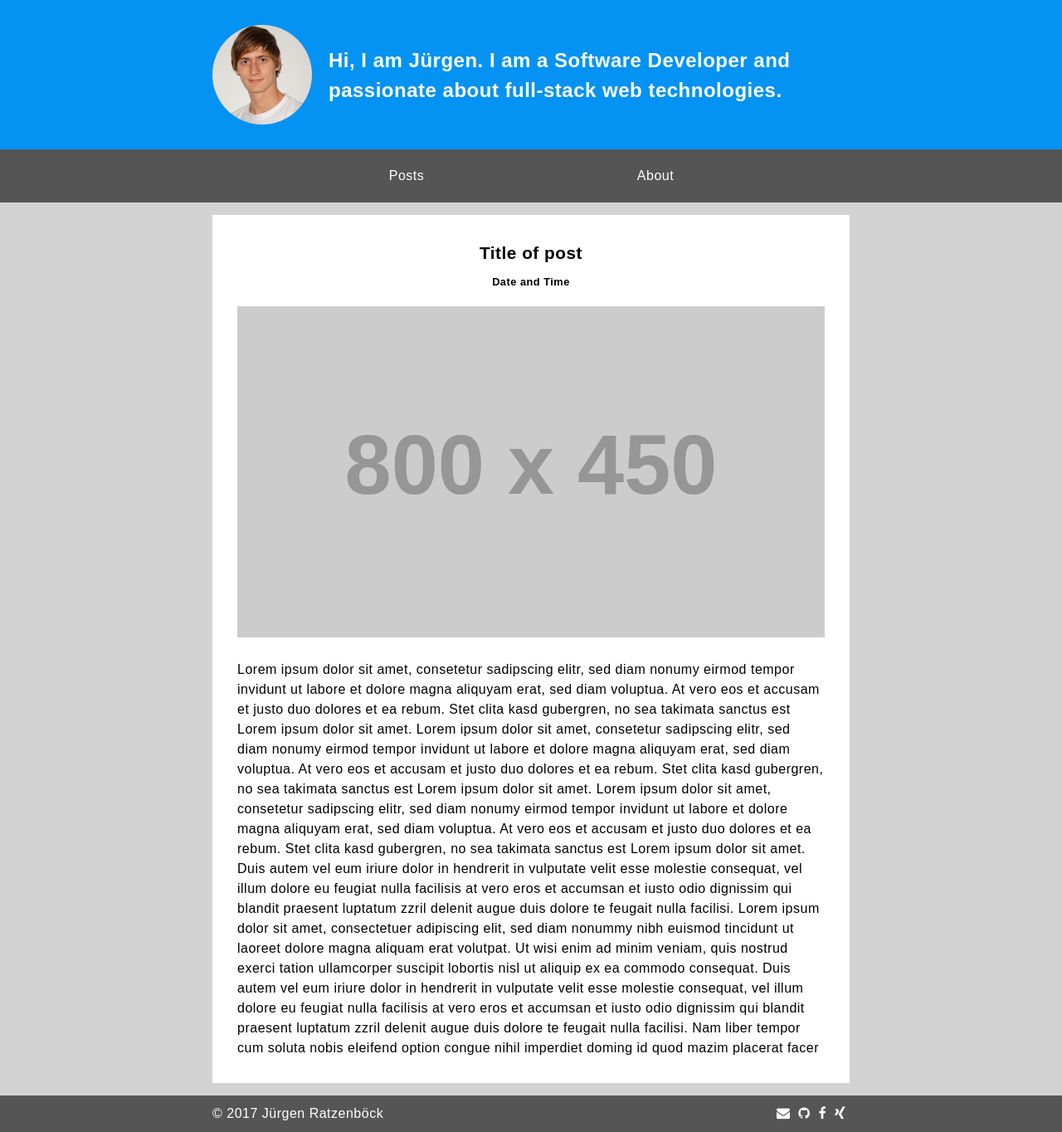
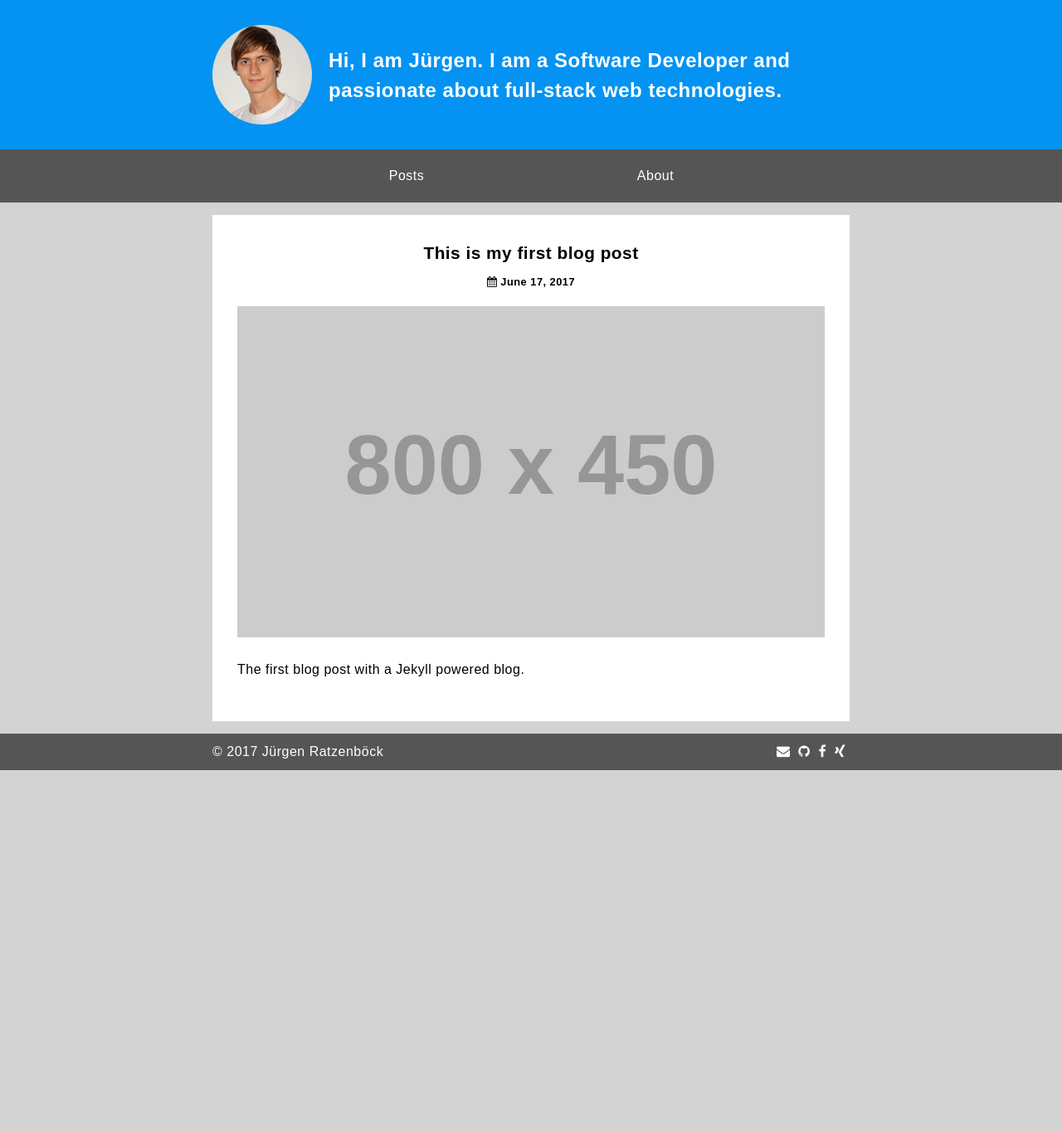
Before and after one commit to jratzenboeck/jratzenboeck-blog, a Jekyll site: the page built from _posts/2017-06-23-test-post.md, in a window 1280 px wide. Shown: the whole page at 83% size. Built offline with Jekyll 4.4.1, drawn with Linux system fonts in a browser that asks for light colours; after the commit the page ends 928 px from its top, so only the background shows below that.

Commit message:
* Format date and add calendar icon before it. * Add content of blog post in detail page instead of static placeholder text.

```diff
--- a/_layouts/home.html
+++ b/_layouts/home.html
@@ -5,7 +5,7 @@ layout: default
 {% for post in site.posts %}
     <article class="content-container">
         <h2>{{ post.title }}</h2>
-        <h3>{{ post.date }}</h3>
+        <h3><i class="fa fa-calendar"></i> {{ post.date | date: "%B %-d, %Y" }}</h3>
 
         <div class="image-block">
             <a href="{{post.url}}" title="Open {{post.title}}">
--- a/_layouts/post.html
+++ b/_layouts/post.html
@@ -3,18 +3,12 @@ layout: default
 ---
 
 <article class="content-container">
-    <h2 class="text-center">Title of post</h2>
-    <h3 class="text-center">Date and Time</h3>
+    <h2 class="text-center">{{ page.title }}</h2>
+    <h3 class="text-center"><i class="fa fa-calendar"></i> {{ page.date | date: "%B %-d, %Y" }}</h3>
     <div>
         <img src="http://via.placeholder.com/800x450">
     </div>
     <p class="full-text">
-        Lorem ipsum dolor sit amet, consetetur sadipscing elitr, sed diam nonumy eirmod tempor invidunt ut labore et dolore magna aliquyam erat, sed diam voluptua. At vero eos et accusam et justo duo dolores et ea rebum. Stet clita kasd gubergren, no sea takimata sanctus est Lorem ipsum dolor sit amet. Lorem ipsum dolor sit amet, consetetur sadipscing elitr, sed diam nonumy eirmod tempor invidunt ut labore et dolore magna aliquyam erat, sed diam voluptua. At vero eos et accusam et justo duo dolores et ea rebum. Stet clita kasd gubergren, no sea takimata sanctus est Lorem ipsum dolor sit amet. Lorem ipsum dolor sit amet, consetetur sadipscing elitr, sed diam nonumy eirmod tempor invidunt ut labore et dolore magna aliquyam erat, sed diam voluptua. At vero eos et accusam et justo duo dolores et ea rebum. Stet clita kasd gubergren, no sea takimata sanctus est Lorem ipsum dolor sit amet.
-
-        Duis autem vel eum iriure dolor in hendrerit in vulputate velit esse molestie consequat, vel illum dolore eu feugiat nulla facilisis at vero eros et accumsan et iusto odio dignissim qui blandit praesent luptatum zzril delenit augue duis dolore te feugait nulla facilisi. Lorem ipsum dolor sit amet, consectetuer adipiscing elit, sed diam nonummy nibh euismod tincidunt ut laoreet dolore magna aliquam erat volutpat.
-
-        Ut wisi enim ad minim veniam, quis nostrud exerci tation ullamcorper suscipit lobortis nisl ut aliquip ex ea commodo consequat. Duis autem vel eum iriure dolor in hendrerit in vulputate velit esse molestie consequat, vel illum dolore eu feugiat nulla facilisis at vero eros et accumsan et iusto odio dignissim qui blandit praesent luptatum zzril delenit augue duis dolore te feugait nulla facilisi.
-
-        Nam liber tempor cum soluta nobis eleifend option congue nihil imperdiet doming id quod mazim placerat facer
+        {{ content }}
     </p>
 </article>
```
